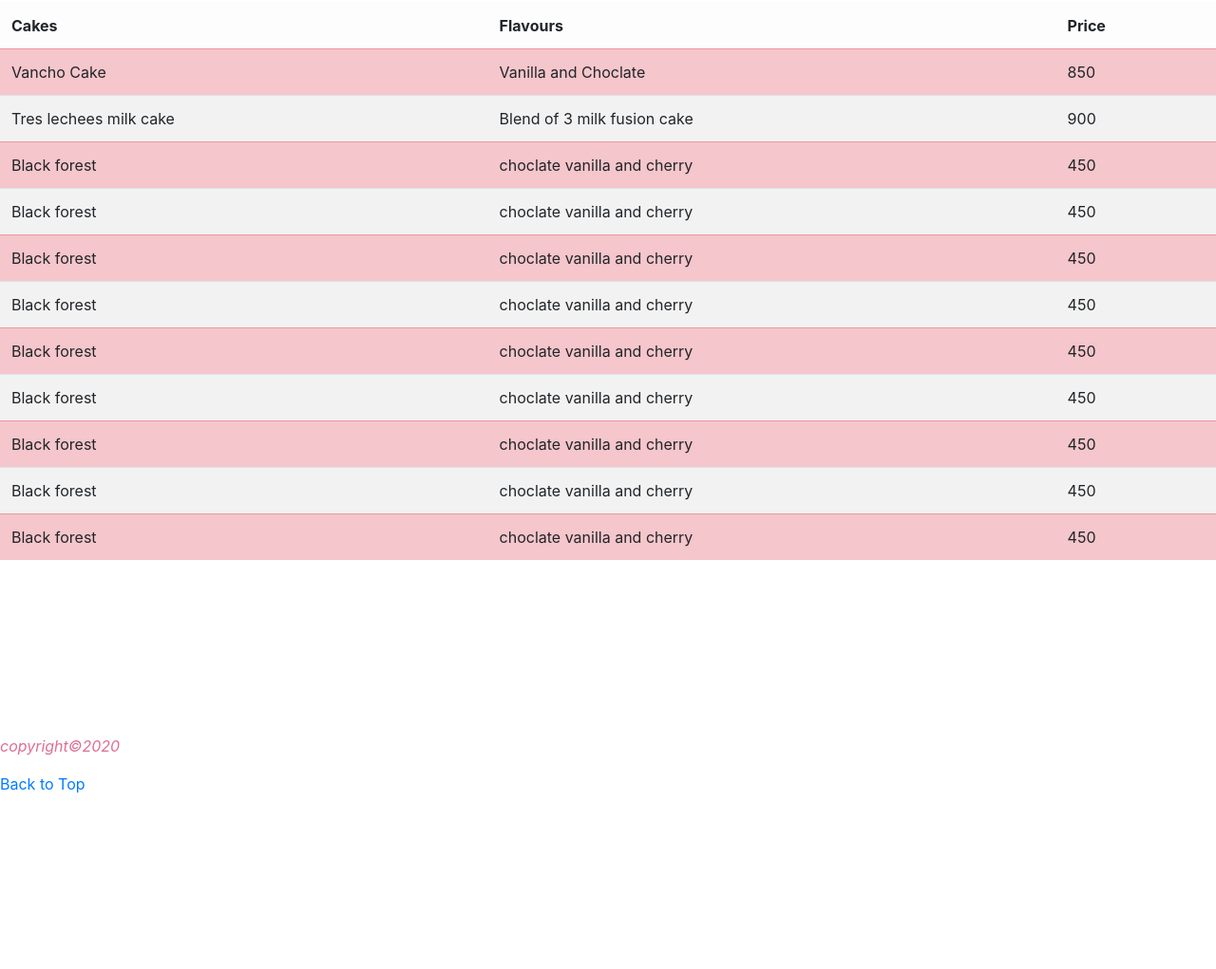
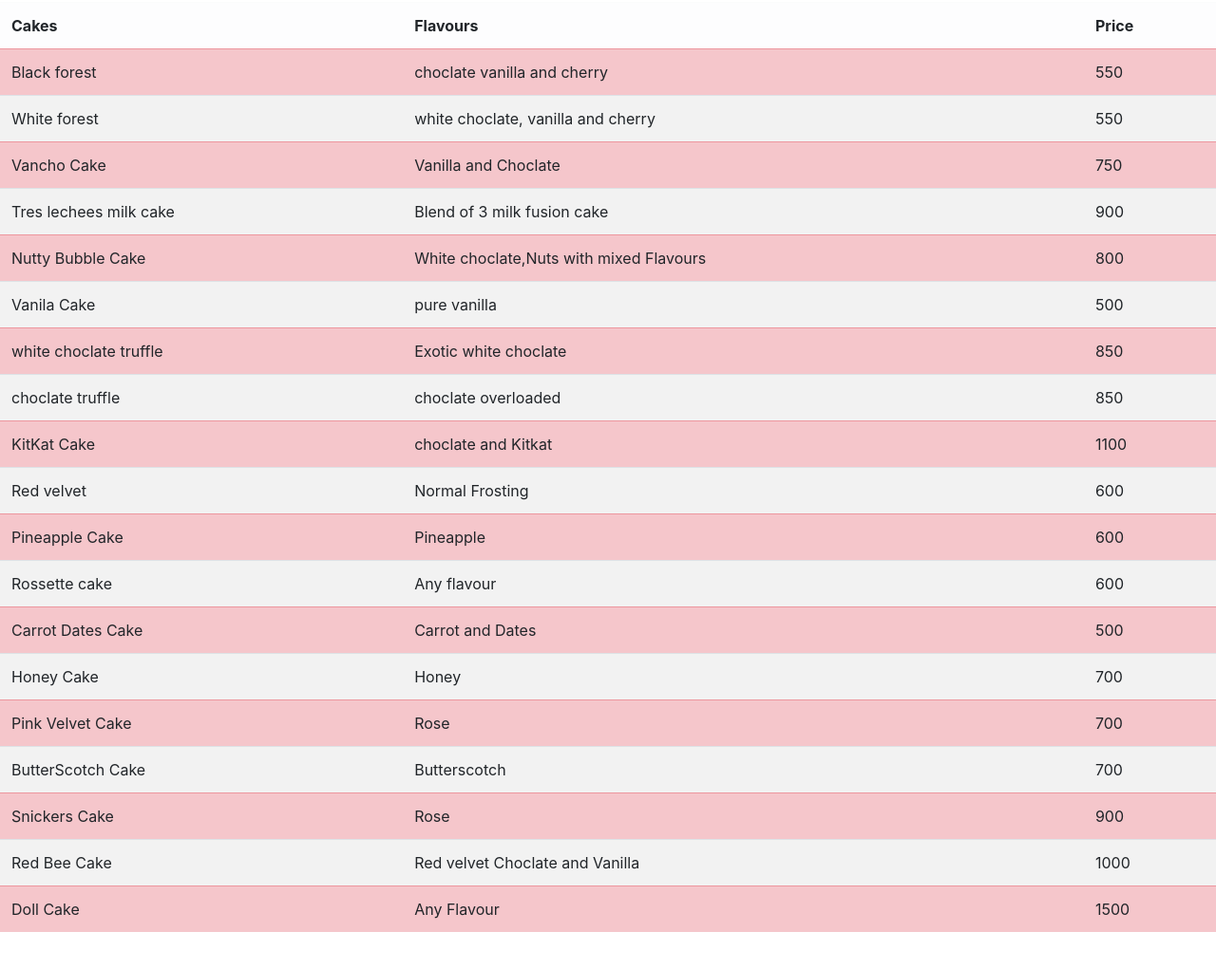
Before and after one commit to donabenny/cakesbydsb, a website: page Menu.html in a window 1280 px wide. Shown: the part 339-1360 px from the top of the page at 95% size. Before the commit the page ends 1177 px from the top, so only its background shows below. Drawn offline with nearby package versions, Linux system fonts and the light colour scheme.

Commit message:
menu list

```diff
--- a/Menu.html
+++ b/Menu.html
@@ -36,11 +36,25 @@
         <th>Price</th>
       </tr>
       <!--End of cake-->
+      <!--Black forest-->
+      <tr class="table-danger">
+        <td>Black forest</td>
+        <td>choclate vanilla and cherry</td>
+        <td>550</td>
+      </tr>
+      <!--Black forest end-->
+      <!--Black forest-->
+      <tr>
+        <td>White forest</td>
+        <td>white choclate, vanilla and cherry</td>
+        <td>550</td>
+      </tr>
+      <!--Black forest end-->
       <!--Vancho-->
       <tr class="table-danger">
         <td>Vancho Cake</td>
         <td>Vanilla and Choclate</td>
-        <td>850</td>
+        <td>750</td>
       </tr>
       <!--End of details-->
       <!--Tres lechees-->
@@ -52,65 +66,107 @@
       <!--End of tres lechees-->
       <!--Black forest-->
       <tr class="table-danger">
-        <td>Black forest</td>
-        <td>choclate vanilla and cherry</td>
-        <td>450</td>
+        <td>Nutty Bubble Cake</td>
+        <td>White choclate,Nuts with mixed Flavours</td>
+        <td>800</td>
       </tr>
       <!--Black forest end-->
       <!--Black forest-->
       <tr>
-        <td>Black forest</td>
-        <td>choclate vanilla and cherry</td>
-        <td>450</td>
+        <td>Vanila Cake</td>
+        <td>pure vanilla</td>
+        <td>500</td>
       </tr>
       <!--Black forest end-->
       <!--Black forest-->
       <tr class="table-danger">
-        <td>Black forest</td>
-        <td>choclate vanilla and cherry</td>
-        <td>450</td>
+        <td>white choclate truffle</td>
+        <td>Exotic white choclate</td>
+        <td>850</td>
       </tr>
       <!--Black forest end-->
       <!--Black forest-->
       <tr>
-        <td>Black forest</td>
-        <td>choclate vanilla and cherry</td>
-        <td>450</td>
+        <td>choclate truffle</td>
+        <td>choclate overloaded</td>
+        <td>850</td>
       </tr>
       <!--Black forest end-->
       <!--Black forest-->
       <tr class="table-danger">
-        <td>Black forest</td>
-        <td>choclate vanilla and cherry</td>
-        <td>450</td>
+        <td>KitKat Cake</td>
+        <td>choclate and Kitkat</td>
+        <td>1100</td>
       </tr>
       <!--Black forest end-->
       <!--Black forest-->
       <tr>
-        <td>Black forest</td>
-        <td>choclate vanilla and cherry</td>
-        <td>450</td>
+        <td>Red velvet</td>
+        <td>Normal Frosting</td>
+        <td>600</td>
       </tr>
       <!--Black forest end-->
       <!--Black forest-->
       <tr class="table-danger">
-        <td>Black forest</td>
-        <td>choclate vanilla and cherry</td>
-        <td>450</td>
+        <td>Pineapple Cake</td>
+        <td>Pineapple</td>
+        <td>600</td>
       </tr>
       <!--Black forest end-->
       <!--Black forest-->
       <tr>
-        <td>Black forest</td>
-        <td>choclate vanilla and cherry</td>
-        <td>450</td>
+        <td>Rossette cake</td>
+        <td>Any flavour</td>
+        <td>600</td>
       </tr>
       <!--Black forest end-->
       <!--Black forest-->
       <tr class="table-danger">
-        <td>Black forest</td>
-        <td>choclate vanilla and cherry</td>
-        <td>450</td>
+        <td>Carrot Dates Cake</td>
+        <td>Carrot and Dates</td>
+        <td>500</td>
+      </tr>
+      <!--Black forest end-->
+      <!--Black forest-->
+      <tr>
+        <td>Honey Cake</td>
+        <td>Honey</td>
+        <td>700</td>
+      </tr>
+      <!--Black forest end-->
+      <!--Black forest-->
+      <tr class="table-danger">
+        <td>Pink Velvet Cake</td>
+        <td>Rose</td>
+        <td>700</td>
+      </tr>
+      <!--Black forest end-->
+      <!--Black forest-->
+      <tr>
+        <td>ButterScotch Cake</td>
+        <td>Butterscotch</td>
+        <td>700</td>
+      </tr>
+      <!--Black forest end-->
+      <!--Black forest-->
+      <tr class="table-danger">
+        <td>Snickers Cake</td>
+        <td>Rose</td>
+        <td>900</td>
+      </tr>
+      <!--Black forest end-->
+      <!--Black forest-->
+      <tr>
+        <td>Red Bee Cake</td>
+        <td>Red velvet Choclate and Vanilla</td>
+        <td>1000</td>
+      </tr>
+      <!--Black forest end-->
+      <!--Black forest-->
+      <tr class="table-danger">
+        <td>Doll Cake</td>
+        <td>Any Flavour</td>
+        <td>1500</td>
       </tr>
       <!--Black forest end-->
     </table>
```
